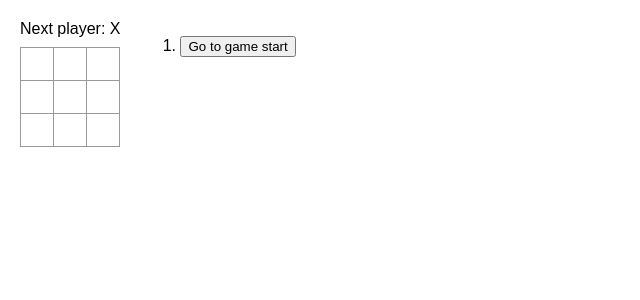
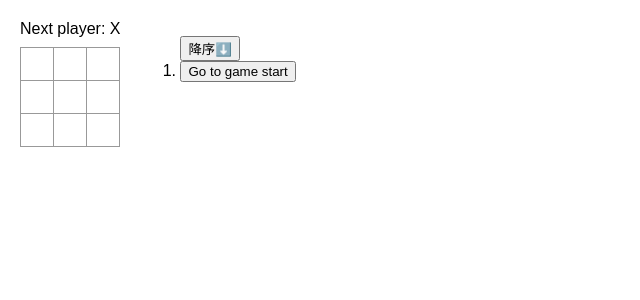
Before and after one commit to Jiang-Le/react-demo, a React (Create React App) app: page / in a window 1280 px wide. Shown: the top 300 px of the page, without its empty margins (0-640 px from the left). Built offline with nearby package versions, Linux system fonts and the light colour scheme.

Commit message:
添加切换顺序按钮

```diff
--- a/src/App.js
+++ b/src/App.js
@@ -38,6 +38,7 @@ function StateBanner({winner, nextPlayer}) {
 }
 
 function HistoryPanel({historys, jumpTo}) {
+  const [ascOrder, setAscOrder] = useState(true)
   let moves = historys.map((boardValues, step) => {
     let desc;
     if (step > 0) {
@@ -49,7 +50,11 @@ function HistoryPanel({historys, jumpTo}) {
       <button onClick={() => jumpTo(step)}>{desc}</button>
     </li>
   })
+  if (!ascOrder) {
+    moves = moves.reverse()
+  }
   return <ol>
+    <button onClick={()=>setAscOrder(!ascOrder)}>{ascOrder ? "降序⬇️":"升序⬆️"}</button>
     {moves}
   </ol>
 }
```
